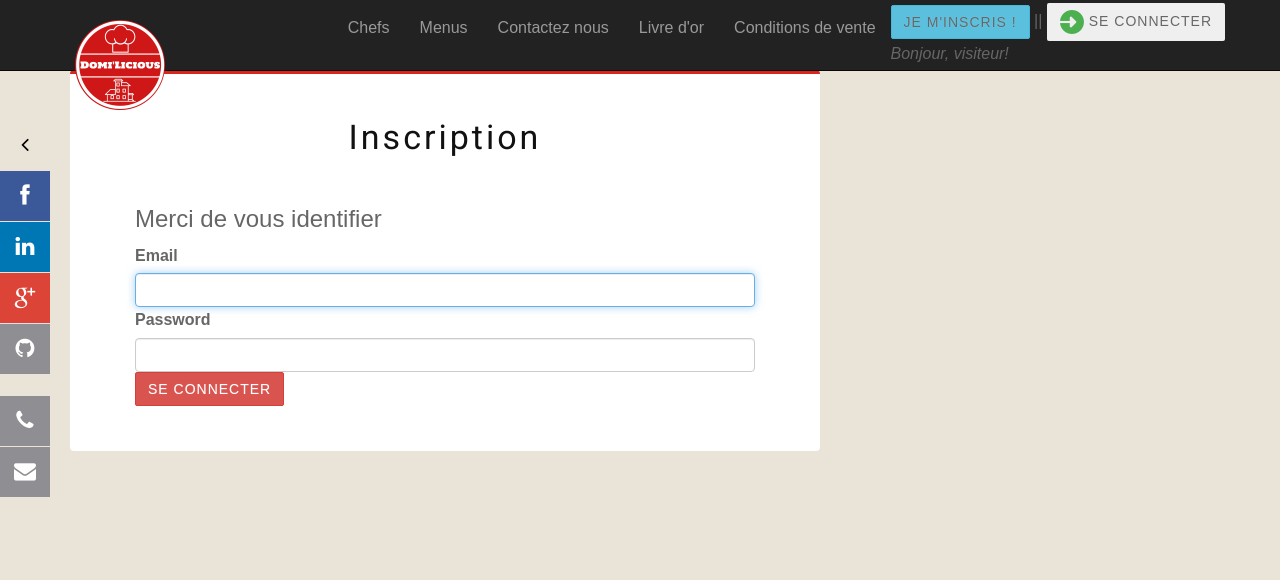
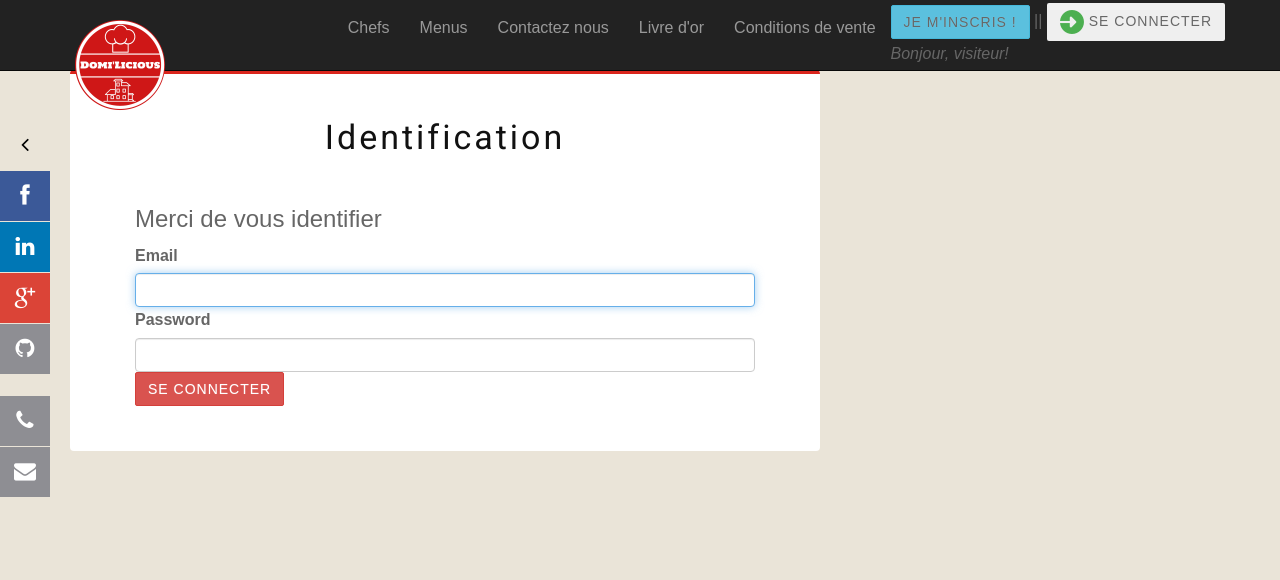
Before and after one commit to jessicakuijer/domilicious, a Symfony app: template templates/security/login.html.twig in a window 1280 px wide. Shown: the top 580 px of the page. Run offline with Twig, Linux system fonts and the light colour scheme; the template is opened without the code that fills it, so the values that code supplies are empty; some libraries are stand-ins or nearby versions; some web fonts are replaced.

Commit message:
login-changes

```diff
--- a/templates/security/login.html.twig
+++ b/templates/security/login.html.twig
@@ -9,7 +9,7 @@
 			<div id="main-content" class="col-md-8">
 				<article class="contact">
 					<div class="art-header">
-						<h2 class="center">Inscription</h2>
+						<h2 class="center">Identification</h2>
 					</div>
 					<div class="art-content">
 						<div id="contact_form">
```
